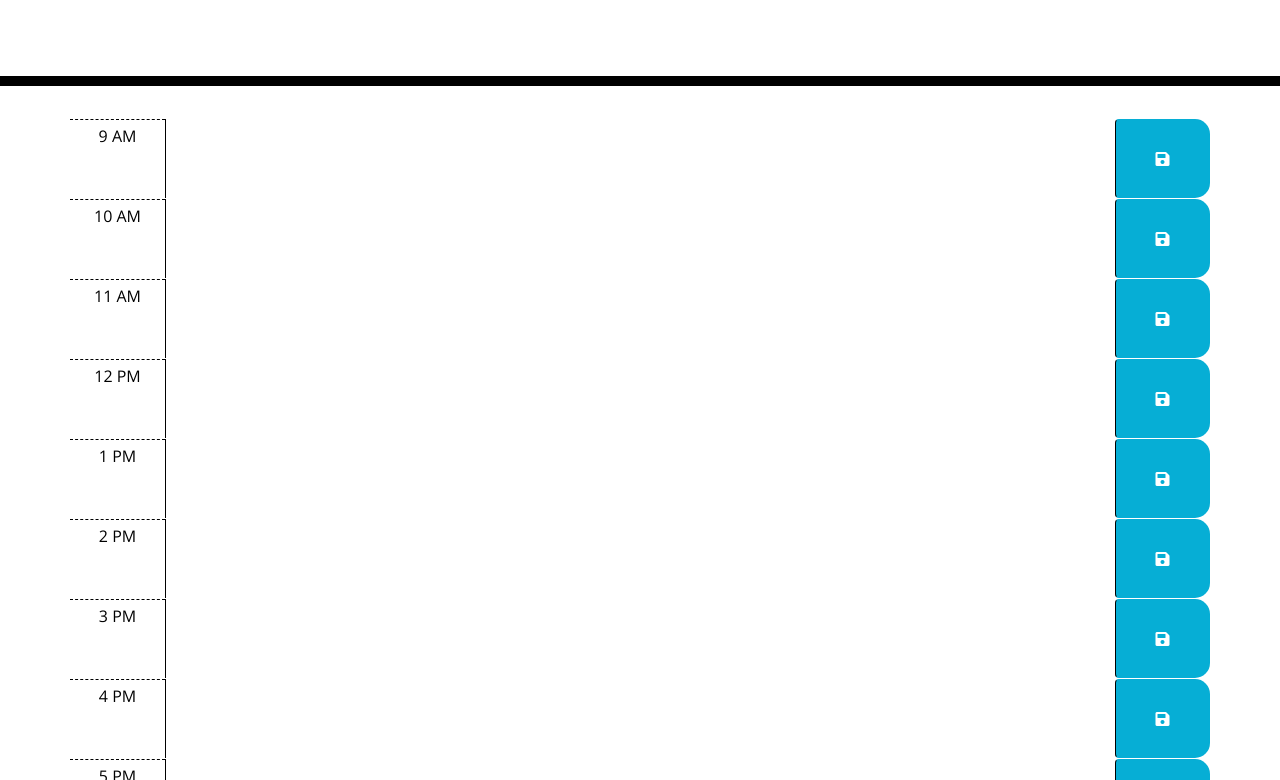
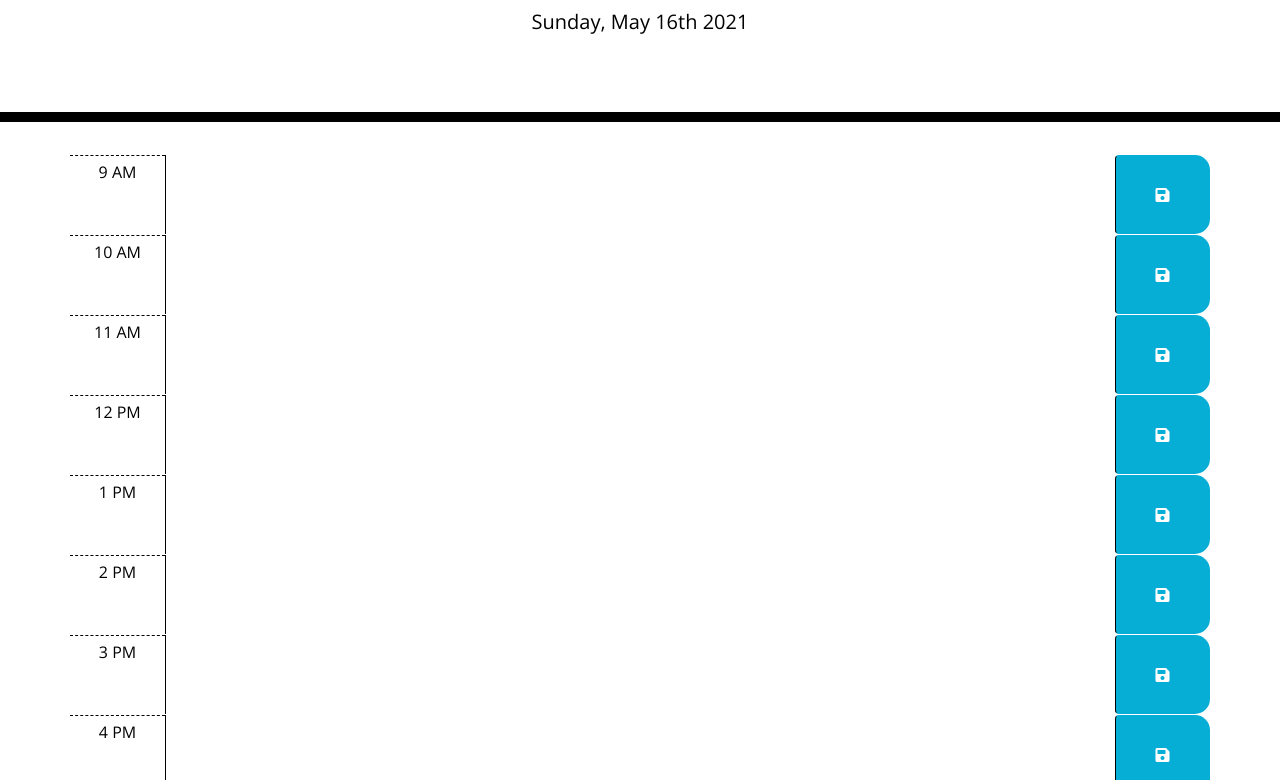
Before and after one commit to lizariasc/my-work-day, a plain HTML site: page index.html in a window 1280 px wide. Shown: the part 182-962 px from the top of the page. Drawn offline with nearby package versions, Linux system fonts and the light colour scheme.

Commit message:
added current date in the header

```diff
--- a/assets/js/script.js
+++ b/assets/js/script.js
@@ -1,6 +1,11 @@
-var events = {}
+
+// display today's date in the header
+var today = moment().format('dddd, MMM Do YYYY');
+$("#currentDate").html(today);
 
 
-// Display today's day and date
-var today = moment().format('dddd, MMM Do YYYY');
-$("#currentDate").html(today);
+// color-code the time bock for past events
+
+// color-code the time block for present events
+
+// color-code the time block for future events
--- a/index.html
+++ b/index.html
@@ -20,7 +20,7 @@
     <header class="jumbotron">
       <h1 class="display-3">Work Day Scheduler</h1>
       <p class="lead">A simple calendar app for scheduling your work day</p>
-      <p id="currentDay" class="lead"></p>
+      <p id="currentDate" class="lead"></p>
     </header>
     <div class="container">
       <!-- Timeblocks go here -->
```
